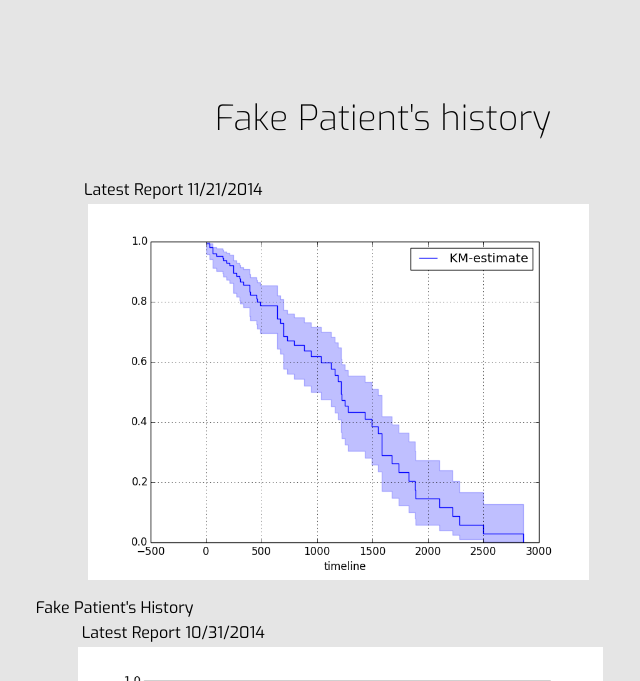
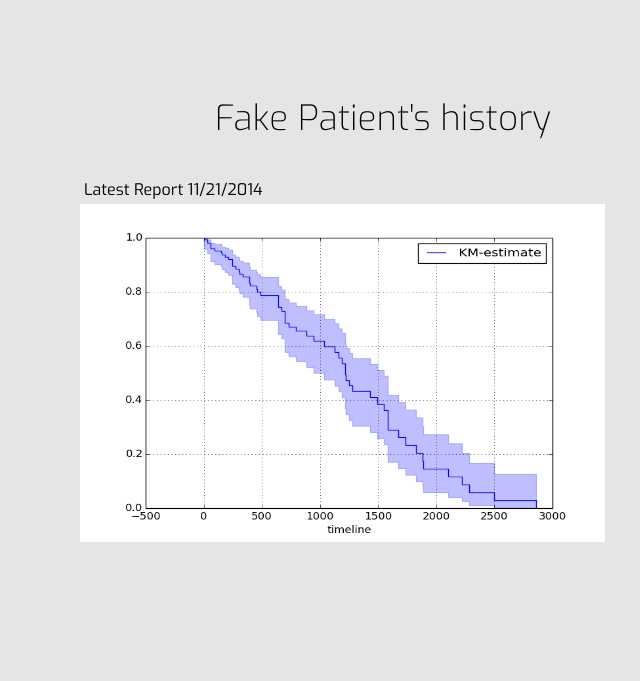
Before and after one commit to bhc24/EECS_393_Project, a Django app: a page that uses pamlla/templates/Patient_History.html in a window 1280 px wide. Shown: the top 681 px of the page, without its empty margins (200-840 px from the left). Run offline with Django 3.2, Linux system fonts and the light colour scheme; some libraries are stand-ins or nearby versions.

Commit message:
UPdating templates

```diff
--- a/pamlla/templates/Patient_History.html
+++ b/pamlla/templates/Patient_History.html
@@ -66,8 +66,8 @@
 
 .table{
 	position: absolute;
-	top: calc(250%);
-	left: calc(1%);
+	top: calc(85%);
+	left: calc(25% - 50px);
 	height: 150px;
 	width: 350px;
 	padding: 10px;
@@ -108,36 +108,37 @@
 	</head>
 
 	<body>
-		<div class="body"/>
+        <!--<div class="body"></div>-->
 			<div class="header">
 				<div>Fake Patient's history</div>
 			</div>
 
-			<div class="kmplot"/>
-				<div>Latest Report 11/21/2014<div>
-				<img src="../../Scripts/coxsurvival.png" alt="some text" style="width: 150%; height: 225%"/>
+			<div class="kmplot">
+				<div>Latest Report 11/21/2014</div>
+				<img src="../img/coxsurvival.png" alt="some text" style="width: 150%; height: 225%"/>
 			</div>
 
-			<div class="table" id="variant_table"/>
+			<div class="table" id="variant_table"></div>
+
+
 	</body>
 </html>
 
-<body>
+<!--<body>-->
 
-  <div class="body"></div>
-		<div class="grad"></div>
-		<div class="header">
-			<div>Fake Patient's History<span></span></div>
-		</div>
-		<div class="login">
-            {% for history in histories%}
-                <div>{{ history.date }}</div>
-                <!--Graph here. Pass data points. -->
-                <div></div>
-		    {% endfor %}
-        </div>
+  <!--<div class="body"></div>-->
+		<!--<div class="grad"></div>-->
+		<!--<div class="header">-->
+			<!--<div>Fake Patient's History<span></span></div>-->
+		<!--</div>-->
+		<!--<div class="login">-->
+            <!--{% for history in histories%}-->
+                <!--<div>{{ history.date }}</div>-->
+                <!--<div></div>-->
+		    <!--{% endfor %}-->
+        <!--</div>-->
 
-		<div>Latest Report 10/31/2014</div>
-			<img src="../../../Scripts/coxsurvival.png" alt="some text" style="width: 150%; height: 225%"/>
-		</div>
-</body>
+		<!--<div>Latest Report 10/31/2014</div>-->
+			<!--<img src="coxsurvival.png" alt="some text" style="width: 150%; height: 225%"/>-->
+		<!--</div>-->
+<!--</body>-->
--- a/pamlla/templates/index.html
+++ b/pamlla/templates/index.html
@@ -174,10 +174,10 @@
 				<label for="password">Password:</label>
 				<input type="password" name="password" value="" id="password">
 
-				<input type="submit" value="Login" />
-				<input type="hidden" name="login" value="Patient_List.html" />
+				<input type="submit" value="Login" id="login_button"/>
+				<input type="hidden" name="login" value="/patient_list/" />
 
-				<input type="submit" value="Sign Up" />
+				<input type="submit" value="Sign Up" id="sign_up_button" />
 				<input type="hidden" name="sign_up" value="Sign_Up.html" />
 			</form>
 		</div>
```
Also changed, not shown: pamlla/templates/img/coxsurvival.png (added), pamlla/templates/img/coxsurvival_2.png (added).
